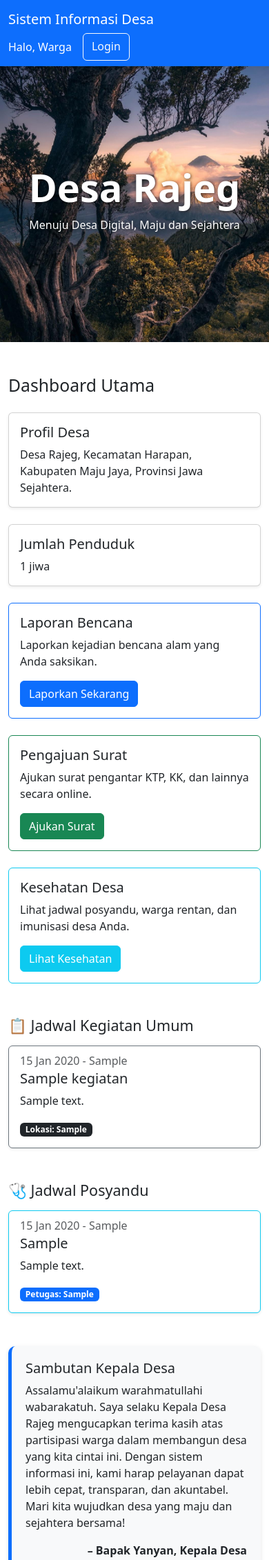
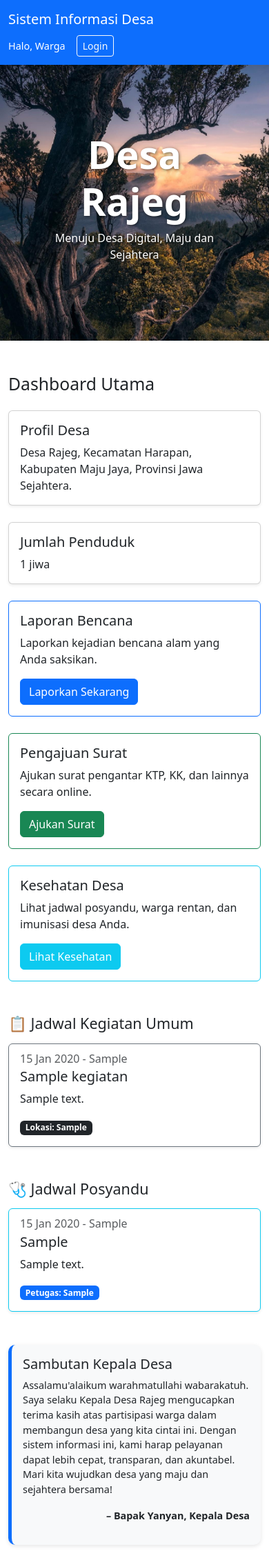
Before and after one commit to chanjr227/sistem_desa, a PHP site: page /sistem_desa/ in a window 390 px wide; the page is wider, and only the part inside the window is pictured. Shown: the top 2262 px of that part at 69% size. Run offline with PHP 8.4, Linux system fonts and the light colour scheme; tables that the repository leaves empty or names only in its code hold one stand-in row (values such as "Sample post").

Commit message:
ubah jadi responsif

```diff
--- a/css/user.css
+++ b/css/user.css
@@ -128,7 +128,7 @@
   position: fixed;
   top: 20px;
   right: 20px;
-  background-color: #2e8b2e;
+  /* background-color: #2e8b2e; */
   color: white;
   padding: 12px 20px;
   border-radius: 8px;
@@ -158,6 +158,67 @@
   to {
     opacity: 0;
     transform: translateY(-10px);
+  }
+}
+
+/* Responsive customizations */
+@media (max-width: 768px) {
+  .hero-title {
+    font-size: 2rem;
+  }
+
+  .hero-subtitle {
+    font-size: 1rem;
+  }
+
+  .sambutan-box {
+    padding: 1rem;
+    font-size: 0.9rem;
+  }
+
+  .tree ul li a {
+    font-size: 0.8rem;
+    padding: 5px;
+  }
+
+  .navbar-text {
+    font-size: 0.9rem;
+  }
+}
+
+.tree {
+  overflow-x: auto;
+  padding-bottom: 1rem;
+}
+
+.card-menu-animate {
+  transition: transform 0.3s ease-in-out;
+}
+
+.card-menu-animate:hover {
+  transform: translateY(-5px);
+}
+
+.toast-notif {
+  position: fixed;
+  top: 1rem;
+  right: 1rem;
+  /* background-color: #198754; */
+  color: white;
+  padding: 1rem;
+  border-radius: 5px;
+  z-index: 1000;
+  animation: fadein 0.5s ease-in-out;
+}
+
+@keyframes fadein {
+  from {
+    opacity: 0;
+    transform: translateY(-10px);
+  }
+  to {
+    opacity: 1;
+    transform: translateY(0);
   }
 }
 
@@ -206,8 +267,8 @@
   display: inline-block;
   border-radius: 8px;
   text-decoration: none;
-  border: 1px solid #8bc34a;
-  color: #2e7d32;
+  /* border: 1px solid #8bc34a;
+  color: #2e7d32; */
   font-weight: bold;
   font-size: 14px;
 }
--- a/index.php
+++ b/index.php
@@ -16,6 +16,7 @@ $jadwal_posyandu = mysqli_query($koneksi, "SELECT * FROM jadwal_posyandu ORDER B
 <html lang="id">
 <head>
     <meta charset="UTF-8">
+    <meta name="viewport" content="width=device-width, initial-scale=1">
     <title>Dashboard Desa</title>
     <link href="https://cdn.jsdelivr.net/npm/bootstrap@5.3.0/dist/css/bootstrap.min.css" rel="stylesheet" />
     <link href="css/user.css" rel="stylesheet" />
@@ -31,31 +32,29 @@ $jadwal_posyandu = mysqli_query($koneksi, "SELECT * FROM jadwal_posyandu ORDER B
 <?php endif; ?>
 
 <nav class="navbar navbar-expand-lg navbar-dark bg-primary">
-    <div class="container-fluid">
+    <div class="container-fluid d-flex flex-wrap justify-content-between align-items-center">
         <a class="navbar-brand" href="#">Sistem Informasi Desa</a>
-        <div class="d-flex">
+        <div class="d-flex flex-wrap align-items-center">
             <span class="navbar-text text-white me-3">Halo, <?= htmlspecialchars($nama_user) ?></span>
             <?php if (isset($_SESSION['log']) && $_SESSION['log'] === true): ?>
-                <a href="user/logout.php" class="btn btn-outline-light">Logout</a>
+                <a href="user/logout.php" class="btn btn-outline-light btn-sm">Logout</a>
             <?php else: ?>
-                <a href="login.php" class="btn btn-outline-light">Login</a>
+                <a href="login.php" class="btn btn-outline-light btn-sm">Login</a>
             <?php endif; ?>
         </div>
     </div>
 </nav>
 
-<section class="hero-cover">
-    <div class="text-center">
+<section class="hero-cover text-center p-5">
     <h1 class="hero-title" data-text="Desa Rajeg">Desa Rajeg</h1>
     <p class="hero-subtitle animate-shine">Menuju Desa Digital, Maju dan Sejahtera</p>
-    </div>
 </section>
 
 <div class="container mt-5">
     <h2 class="mb-4">Dashboard Utama</h2>
 
     <div class="row g-4">
-        <div class="col-md-6">
+        <div class="col-12 col-md-6">
             <div class="card shadow-sm">
                 <div class="card-body">
                     <h5 class="card-title">Profil Desa</h5>
@@ -63,7 +62,7 @@ $jadwal_posyandu = mysqli_query($koneksi, "SELECT * FROM jadwal_posyandu ORDER B
                 </div>
             </div>
         </div>
-        <div class="col-md-6">
+        <div class="col-12 col-md-6">
             <div class="card shadow-sm">
                 <div class="card-body">
                     <h5 class="card-title">Jumlah Penduduk</h5>
@@ -72,7 +71,7 @@ $jadwal_posyandu = mysqli_query($koneksi, "SELECT * FROM jadwal_posyandu ORDER B
             </div>
         </div>
 
-        <div class="col-md-4">
+        <div class="col-12 col-md-4">
             <div class="card border-primary card-menu-animate">
                 <div class="card-body">
                     <h5 class="card-title">Laporan Bencana</h5>
@@ -82,7 +81,7 @@ $jadwal_posyandu = mysqli_query($koneksi, "SELECT * FROM jadwal_posyandu ORDER B
             </div>
         </div>
 
-        <div class="col-md-4">
+        <div class="col-12 col-md-4">
             <div class="card border-success card-menu-animate">
                 <div class="card-body">
                     <h5 class="card-title">Pengajuan Surat</h5>
@@ -92,7 +91,7 @@ $jadwal_posyandu = mysqli_query($koneksi, "SELECT * FROM jadwal_posyandu ORDER B
             </div>
         </div>
 
-        <div class="col-md-4">
+        <div class="col-12 col-md-4">
             <div class="card border-info card-menu-animate">
                 <div class="card-body">
                     <h5 class="card-title">Kesehatan Desa</h5>
@@ -108,7 +107,7 @@ $jadwal_posyandu = mysqli_query($koneksi, "SELECT * FROM jadwal_posyandu ORDER B
         <div class="row g-3">
             <?php if ($jadwal_kegiatan_umum && mysqli_num_rows($jadwal_kegiatan_umum) > 0): ?>
                 <?php while($k = mysqli_fetch_assoc($jadwal_kegiatan_umum)): ?>
-                <div class="col-md-4">
+                    <div class="col-12 col-md-4">
                         <div class="card shadow-sm border-secondary card-menu-animate h-100">
                             <div class="card-body">
                                 <h6 class="card-subtitle text-muted mb-1">
@@ -129,13 +128,11 @@ $jadwal_posyandu = mysqli_query($koneksi, "SELECT * FROM jadwal_posyandu ORDER B
         </div>
     </div>
 
-
-<!-- 📌 Jadwal Posyandu -->
     <div class="mt-5">
         <h4 class="mb-3">🩺 Jadwal Posyandu</h4>
         <div class="row g-3">
             <?php while($p = mysqli_fetch_assoc($jadwal_posyandu)): ?>
-            <div class="col-md-4">
+                <div class="col-12 col-md-4">
                     <div class="card shadow-sm border-info card-menu-animate h-100">
                         <div class="card-body">
                             <h6 class="card-subtitle text-muted mb-1">
@@ -151,8 +148,6 @@ $jadwal_posyandu = mysqli_query($koneksi, "SELECT * FROM jadwal_posyandu ORDER B
         </div>
     </div>
 
-
-    <!-- Sambutan -->
     <div class="sambutan-box fade-in mt-5" id="sambutan">
         <h5>Sambutan Kepala Desa</h5>
         <p>
@@ -164,7 +159,6 @@ $jadwal_posyandu = mysqli_query($koneksi, "SELECT * FROM jadwal_posyandu ORDER B
         <p class="text-end"><strong>– Bapak Yanyan, Kepala Desa</strong></p>
     </div>
 
-    <!-- Struktur Organisasi -->
     <div class="mt-5">
         <h4 class="text-center mb-4">Struktur Organisasi Pemerintahan Desa</h4>
         <div class="tree">
```
Lines whose indentation alone changed are shown as unchanged.
